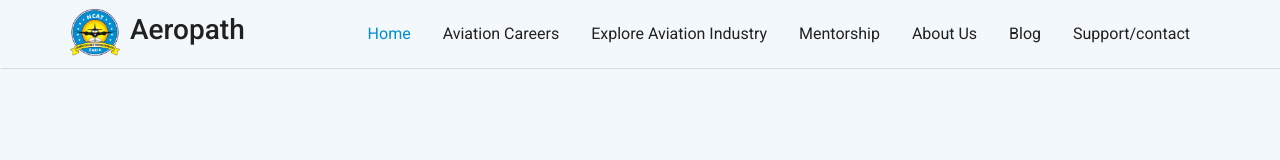
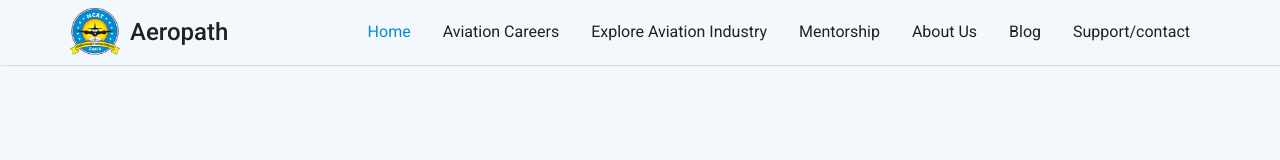
Before and after one commit to ODI120/Aeropath, a plain HTML site: page index.html in a window 1280 px wide. Shown: the top 160 px of the page. Drawn offline with nearby package versions, Linux system fonts and the light colour scheme.

Commit message:
Tim Setup

```diff
--- a/index.html
+++ b/index.html
@@ -20,7 +20,7 @@
 
             <div class="logo" id="">
                 <img src="image/favicon.ico.png" alt="">
-                <a class="navbar-brand" href="#" id="logo"><h3>Aeropath</h3></a>
+                <a class="navbar-brand" href="#" id="logo">Aeropath</a>
             </div>
 
             <button class="navbar-toggler" id="mobile-menu" type="button" data-bs-toggle="collapse" data-bs-target="#navbarNav" aria-controls="navbarNav" aria-expanded="false" aria-label="Toggle navigation">
```
